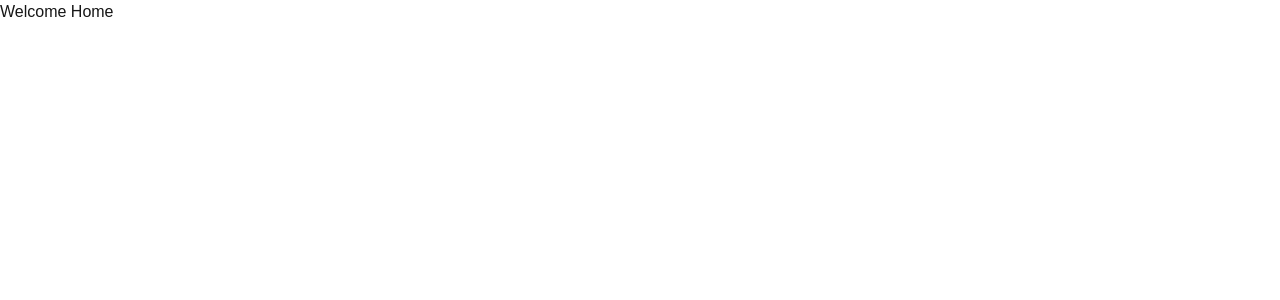
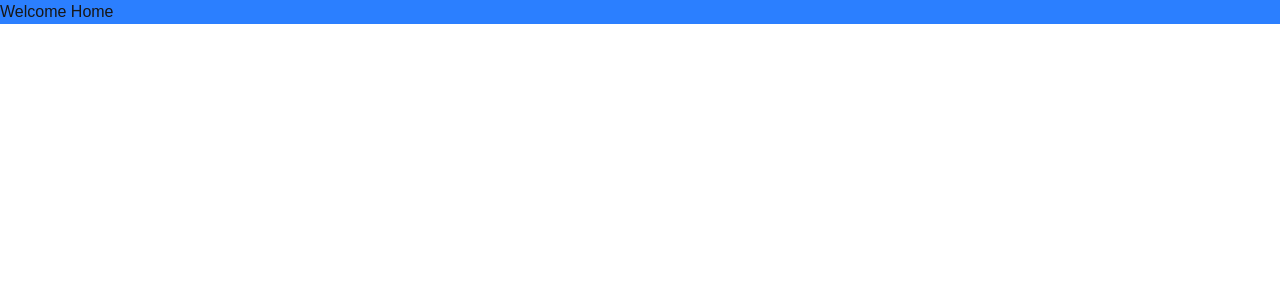
Before and after one commit to KingsleyIbe/buezetech, a Next.js app: page / in a window 1280 px wide. Shown: the top 300 px of the page. Built offline with nearby package versions, Linux system fonts and the light colour scheme.

Commit message:
Update tailwind css

```diff
--- a/src/app/page.tsx
+++ b/src/app/page.tsx
@@ -1,6 +1,6 @@
 const Home = () => {
   return (
-    <div>
+    <div className="bg-blue-500">
       <h1>Welcome Home</h1>
     </div>
   )
```
Also changed, not shown: package.json (+7 -6 lines), 1 other file (tests, documents, lock files or other folders).
